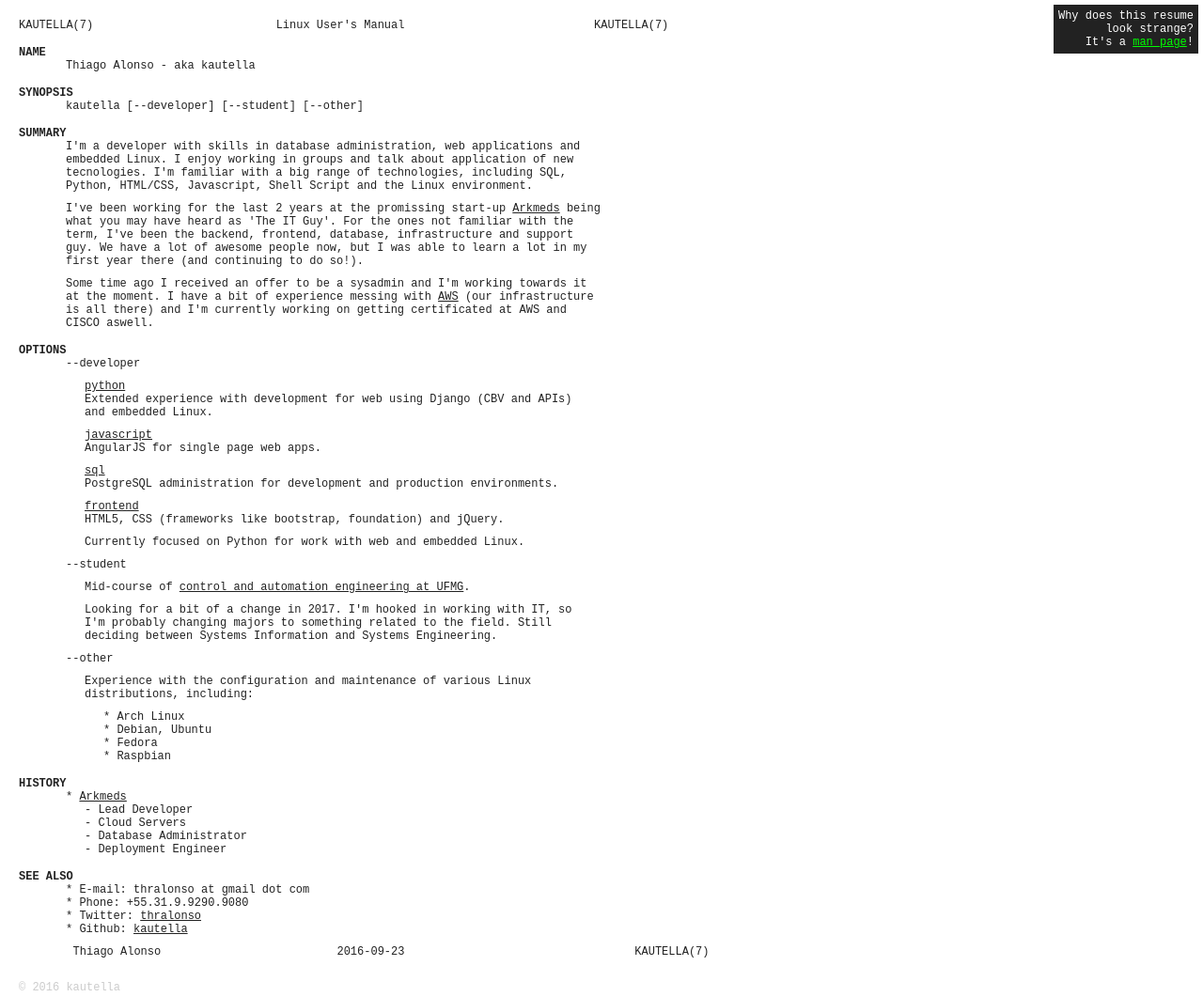
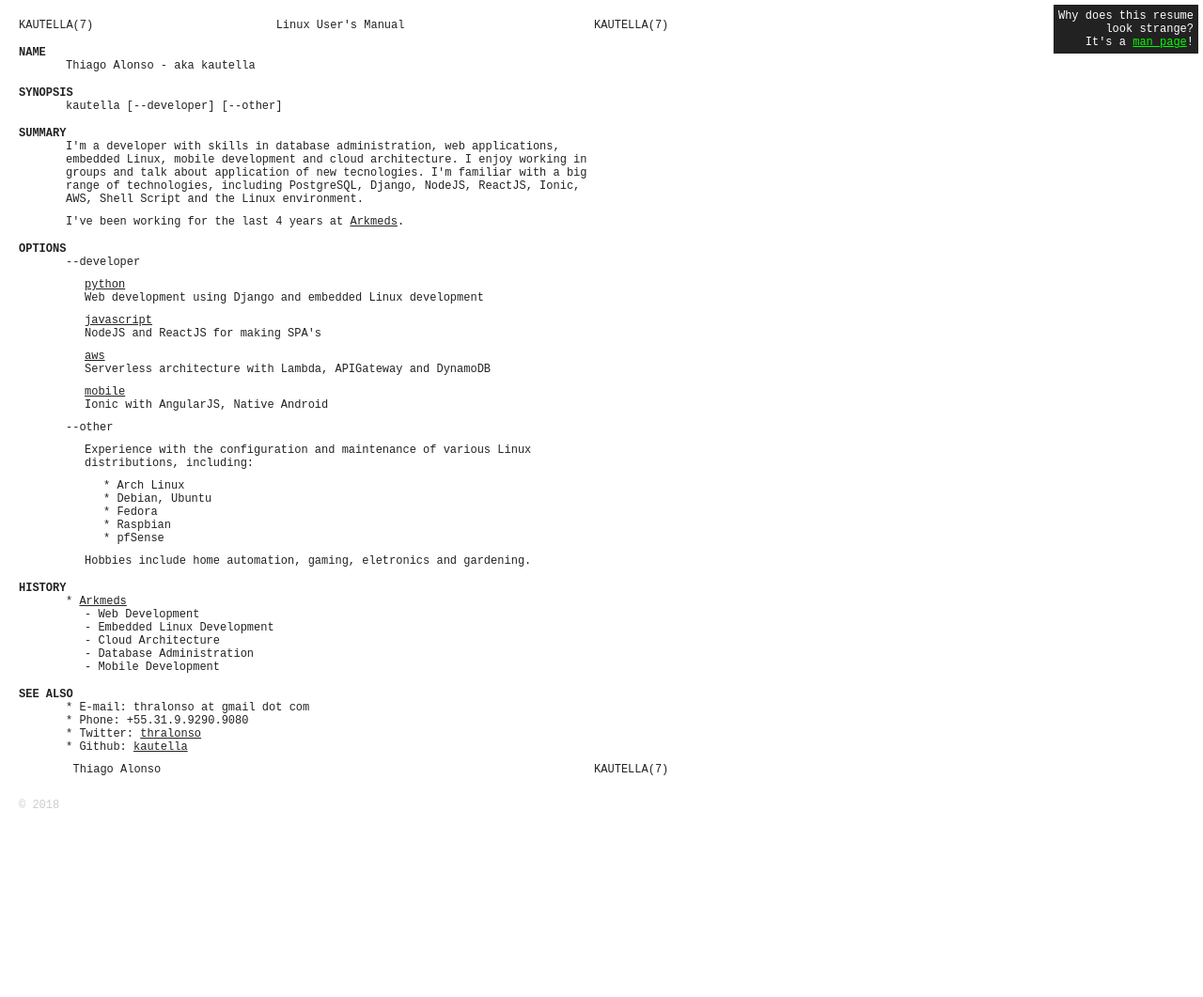
Before and after one commit to kautella/kautella.github.io, a plain HTML site: page index.html in a window 1280 px wide. Shown: the whole page at 94% size. After the commit the page ends 884 px from the top, so only its background shows below. Drawn offline with Linux system fonts and the light colour scheme.

Commit message:
updates content

```diff
--- a/index.html
+++ b/index.html
@@ -20,20 +20,17 @@
 
         <h1>SYNOPSIS</h1>
         <p class="subtext">
-        kautella [--developer] [--student] [--other]
+        kautella [--developer] [--other]
         </p>
 
         <h1>SUMMARY</h1>
         <p class="subtext">
-            I'm a developer with skills in database administration, web applications and embedded Linux.
+            I'm a developer with skills in database administration, web applications, embedded Linux, mobile development and cloud architecture.
             I enjoy working in groups and talk about application of new tecnologies. I'm familiar with a big range of technologies,
-            including SQL, Python, HTML/CSS, Javascript, Shell Script and the Linux environment.
+            including PostgreSQL, Django, NodeJS, ReactJS, Ionic, AWS, Shell Script and the Linux environment.
         </p>
         <p class="subtext">
-            I've been working for the last 2 years at the promissing start-up <a href="http://arkmeds.com">Arkmeds</a> being what you may have heard as 'The IT Guy'. For the ones not familiar with the term, I've been the backend, frontend, database, infrastructure and support guy. We have a lot of awesome people now, but I was able to learn a lot in my first year there (and continuing to do so!).
-        </p>
-        <p class="subtext">
-            Some time ago I received an offer to be a sysadmin and I'm working towards it at the moment. I have a bit of experience messing with <a href="https://aws.amazon.com/">AWS</a> (our infrastructure is all there) and I'm currently working on getting certificated at AWS and CISCO aswell.
+            I've been working for the last 4 years at <a target="_blank" href="https://arkmeds.com">Arkmeds</a>.
         </p>
 
         <h1>OPTIONS</h1>
@@ -41,34 +38,21 @@
         <p class="subtext">--developer</p>
 
         <p class="doublesubtext">
-            <a href="https://www.python.org/">python</a><br>
-            Extended experience with development for web using Django (CBV and APIs) and embedded Linux.
+            <a target="_blank" href="https://www.python.org/">python</a><br>
+            Web development using Django and embedded Linux development
         </p>
         <p class="doublesubtext">
-            <a href="https://www.javascript.com/">javascript</a><br>
-            AngularJS for single page web apps.
+            <a target="_blank" href="https://www.javascript.com/">javascript</a><br>
+            NodeJS and ReactJS for making SPA's
         </p>
         <p class="doublesubtext">
-            <a href="#">sql</a><br>
-            PostgreSQL administration for development and production environments.
+            <a target="_blank" href="https://aws.amazon.com/">aws</a><br>
+            Serverless architecture with Lambda, APIGateway and DynamoDB
         </p>
         <p class="doublesubtext">
-            <a href="#">frontend</a><br>
-            HTML5, CSS (frameworks like bootstrap, foundation) and jQuery.
+            <a href="#">mobile</a><br>
+            Ionic with AngularJS, Native Android
         </p>
-        <p class="doublesubtext">
-            Currently focused on Python for work with web and embedded Linux.
-        </p>
-
-        <p class="subtext">--student</p>
-        <p class="doublesubtext">
-            Mid-course of <a href="https://www2.ufmg.br/controle">control and automation engineering at UFMG</a>.
-        </p>
-        <p class="doublesubtext">
-            Looking for a bit of a change in 2017. I'm hooked in working with IT, so I'm probably changing majors
-            to something related to the field. Still deciding between Systems Information and Systems Engineering.
-        </p>
-
 
         <p class="subtext">--other</p>
         <p class="doublesubtext">
@@ -80,34 +64,39 @@
             * Debian, Ubuntu<br />
             * Fedora<br />
             * Raspbian<br />
+            * pfSense<br />
+        </p>
+        <p class="doublesubtext">
+            Hobbies include home automation, gaming, eletronics and gardening.
         </p>
 
 
         <h1>HISTORY</h1>
         <p class="subtext bottomcut">
-            * <a href="http://arkmeds.com/">Arkmeds</a>
+            * <a target="_blank" href="http://arkmeds.com/">Arkmeds</a>
         </p>
         <p class="doublesubtext">
-            - Lead Developer<br>
-            - Cloud Servers<br>
-            - Database Administrator<br>
-            - Deployment Engineer
+            - Web Development<br>
+            - Embedded Linux Development<br>
+            - Cloud Architecture<br>
+            - Database Administration<br>
+            - Mobile Development
         </p>
 
         <h1>SEE ALSO</h1>
         <p class="subtext">
             * E-mail:      thralonso at gmail dot com<br />
             * Phone:       +55.31.9.9290.9080<br />
-            * Twitter:     <a href="http://twitter.com/thralonso">thralonso</a><br />
-            * Github:      <a href="https://github.com/kautella">kautella</a><br />
+            * Twitter:     <a target="_blank" href="http://twitter.com/thralonso">thralonso</a><br />
+            * Github:      <a target="_blank" href="https://github.com/kautella">kautella</a><br />
         </p>
 
         <pre class="manheader">
-        Thiago Alonso                          2016-09-23                                  KAUTELLA(7)
+        Thiago Alonso                                                                KAUTELLA(7)
         </pre>
 
         <p class="footer">
-        &copy; 2016 kautella
+        &copy; 2018<br>
         </p>
     </body>
 </html>
```
